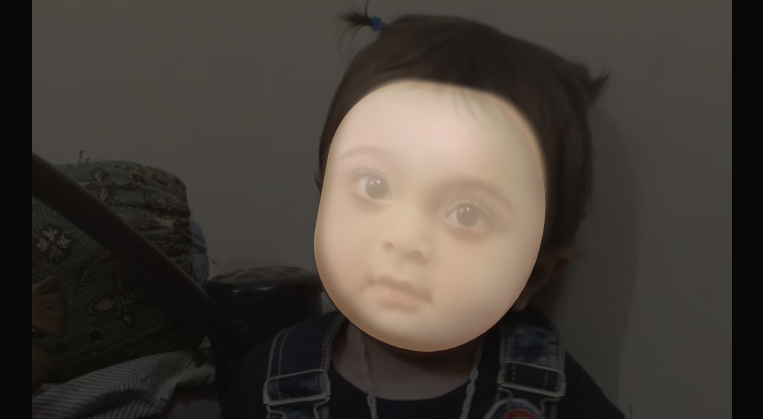
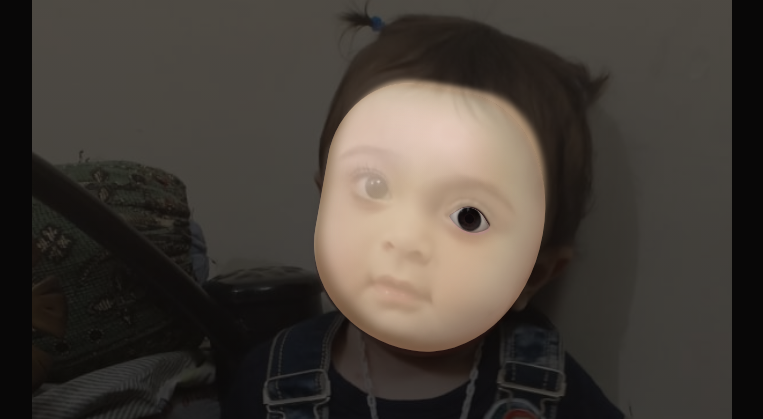
Before and after one commit to zainzafar90/cssart-zainab, a plain HTML site: page index.html in a window 1280 px wide. Shown: the part 185-604 px from the top of the page, without its empty margins (258-1021 px from the left). Drawn offline with Linux system fonts and the light colour scheme.

Commit message:
Complete pupil and iris of left eye

```diff
--- a/styles.css
+++ b/styles.css
@@ -9,6 +9,7 @@
   top: 10%;
   left: -5%;
 }
+
 .img img {
   width: 100%;
 }
@@ -84,6 +85,7 @@ div:before {
   border-radius: 35% 44% 49% 52% / 33% 48% 52% 40%;
   background-color: #f3d5bb;
   background-color: #9e8a7c;
+  background-color: #ac8579;
   transform: rotate(10deg);
 
   background-image: radial-gradient(
@@ -120,3 +122,49 @@ div:before {
       rgba(215, 190, 164, 0)
     );
 }
+
+.eyeright .eye {
+  overflow: hidden;
+  border-radius: 97% 10%;
+  background-image: radial-gradient(circle at 11% 8%, #f9f0e2 31%, #71655d 78%);
+  height: 42%;
+  width: 26%;
+  left: 39%;
+  bottom: 11%;
+  transform: rotate(48deg);
+  box-shadow: -0.1em -0.6em 0.3em -0.2em #170808c4,
+    1.6em -1em 0.1em -1.6em white, inset -0.1em 0.1em 0.2em 0.2em #58282838,
+    0.5em 0.1em 0.2em 0.1em #c39898bd, -0.1em -0.2em 0.2em 0em #8c635f;
+  border-radius: 70% 14% 100% 2%;
+}
+
+.eye .iris {
+  top: 8%;
+  right: 20%;
+  width: 75%;
+  height: 75%;
+  background-color: #261b1a;
+  color: rgba(0, 0, 0, 0.5);
+  background-image: linear-gradient(131deg, rgb(12 8 6) 31%, transparent 61%),
+    radial-gradient(transparent 33%, #000000 84%),
+    repeating-conic-gradient(
+      transparent,
+      rgba(53, 37, 37, 0.52) 20deg,
+      transparent 30deg
+    );
+  box-shadow: 0 0 0.3em 0.2em #272624;
+  border-radius: 50%;
+}
+
+.eye .pupil {
+  margin: auto;
+  background: #0c0708;
+  box-shadow: 0 0 0.2em 0.1em #251515;
+  width: 40%;
+  height: 40%;
+  top: 0;
+  left: 0;
+  right: 0;
+  bottom: 0;
+  border-radius: inherit;
+}
```
